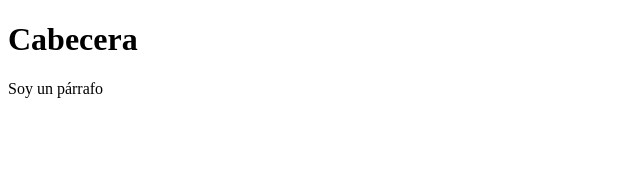
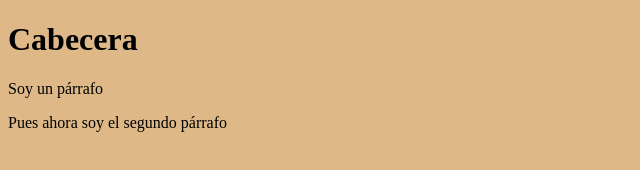
Before and after one commit to CodeMacaronesia/CursoGit, a plain HTML site: page index.html in a window 1280 px wide. Shown: the whole page, without its empty margins (0-640 px from the left). Drawn offline with Linux system fonts and the light colour scheme.

Commit message:
parrafo nuevo y body en otro color

```diff
--- /dev/null
+++ b/css/estilos.css
@@ -0,0 +1,3 @@
+body{
+    background-color: burlywood;
+}
--- a/index.html
+++ b/index.html
@@ -1,10 +1,15 @@
 <!DOCTYPE html>
 <html>
+<head>
+    <meta charset="utf-8">
+    <link href="css/estilos.css" rel="stylesheet" type="text/css">
+</head>
 <body>
 
 <h1>Cabecera</h1>
 
 <p>Soy un párrafo</p>
+<p>Pues ahora soy el segundo párrafo</p>
 
 </body>
 </html>
```
Also changed, not shown: js/javascript.js (added).
